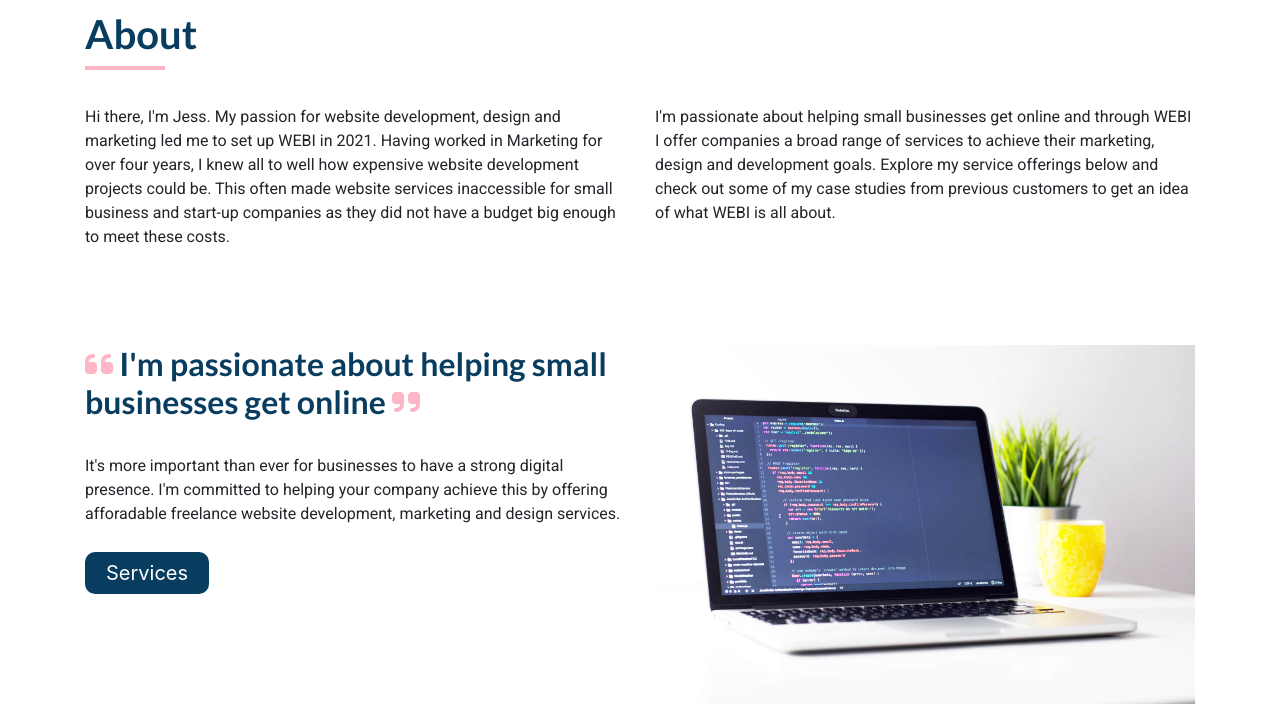
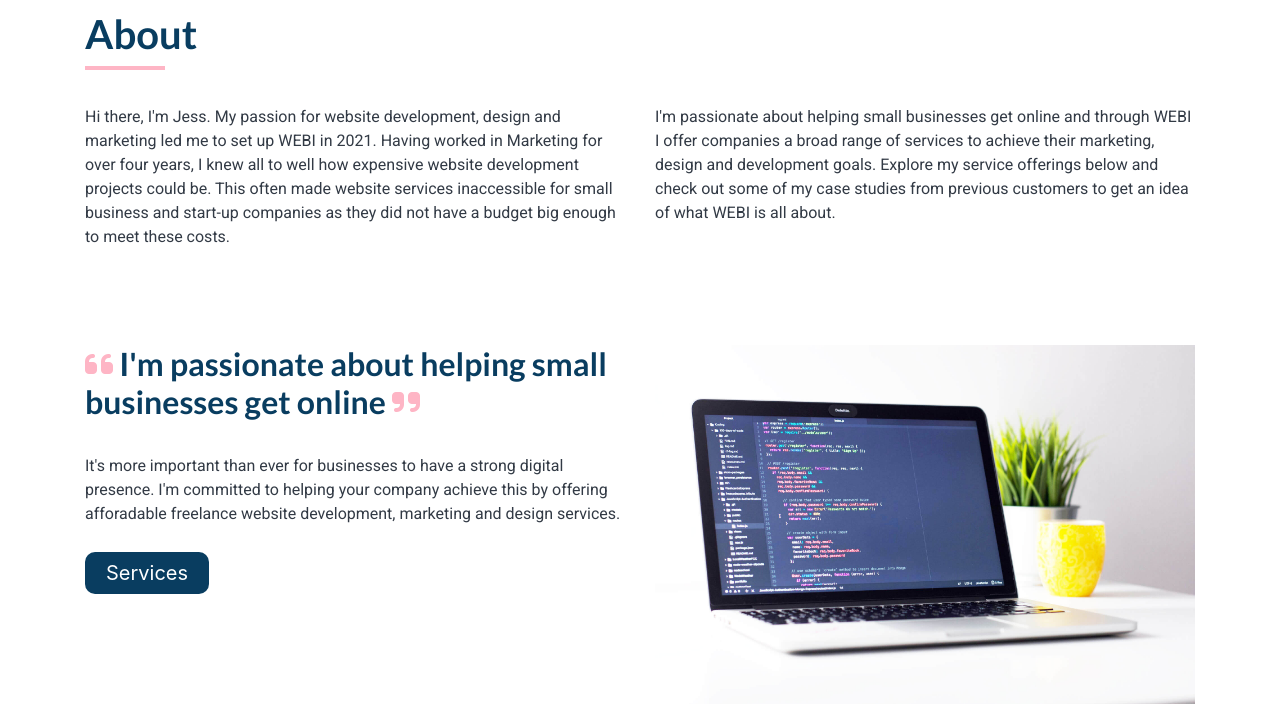
Before and after one commit to JessicaJuliet/webi, a Django app: template about/templates/about/about.html in a window 1280 px wide. Shown: the part 263-967 px from the top of the page. Run offline with Django 3.2, Linux system fonts and the light colour scheme; the template is opened without the code that fills it, so the values that code supplies are empty; some libraries are stand-ins or nearby versions.

Commit message:
Update body colour to dark grey for accessibility

```diff
--- a/static/css/base.css
+++ b/static/css/base.css
@@ -8,6 +8,11 @@ h1, h2, h3, h4, h5 {
 
 .correct-header {
     height: 160px;
+}
+
+body {
+    /* Resource: http://web-accessibility.carnegiemuseums.org/design/color/ */
+    color:#323a45;
 }
 
 p {
```
